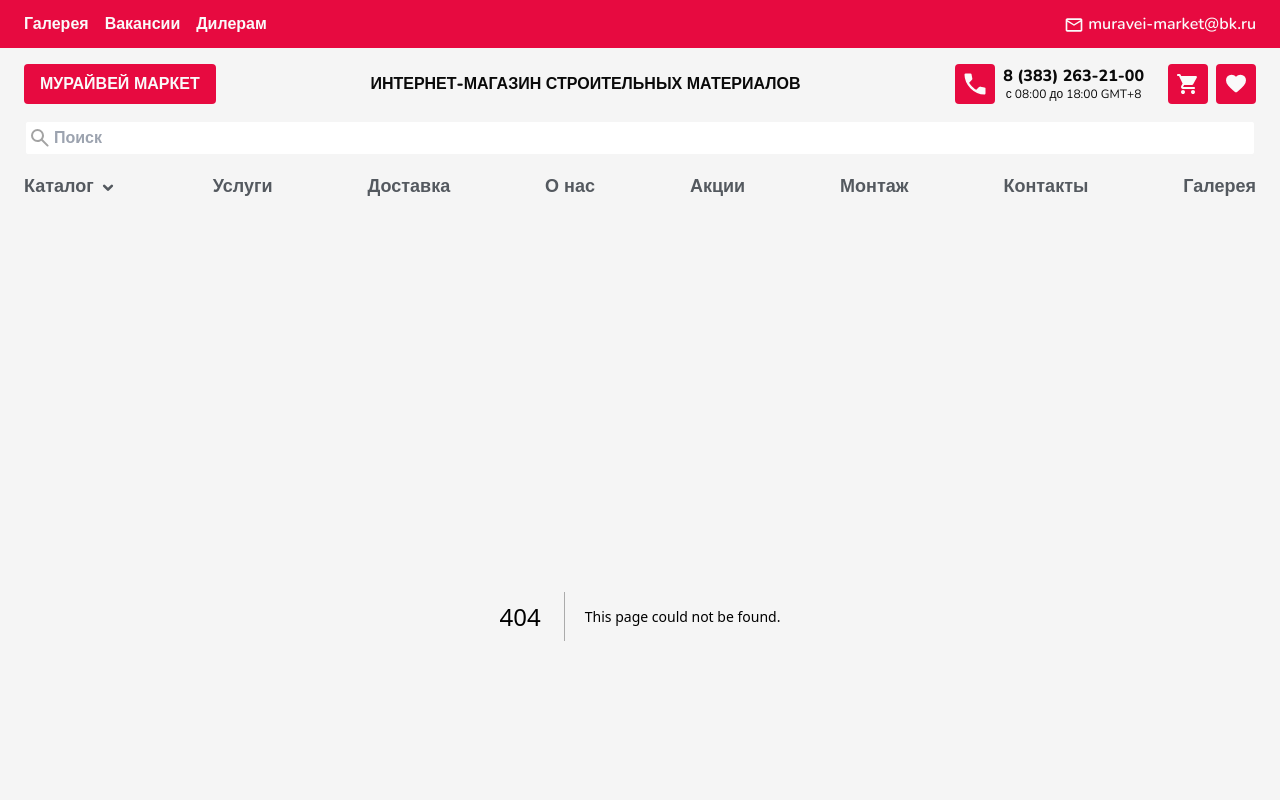
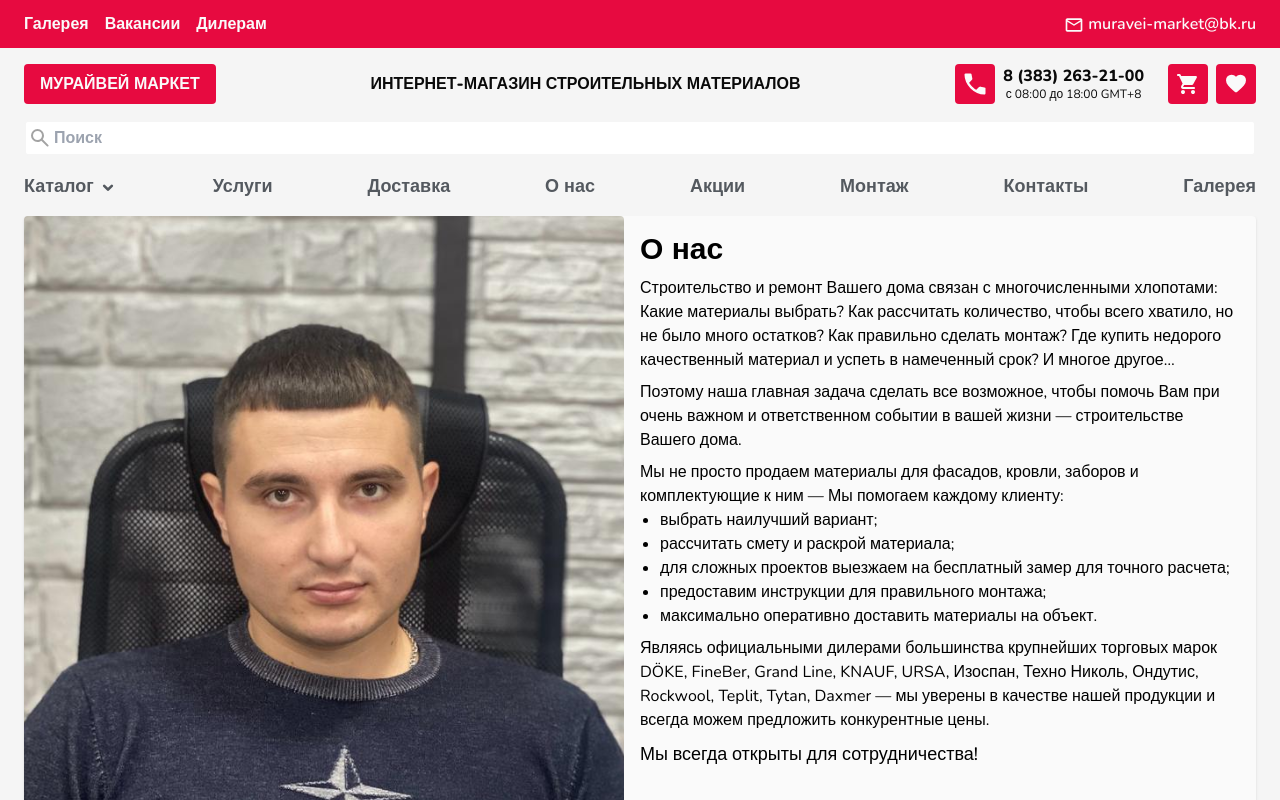
Before and after one commit to oiwy/muravei-market, a Next.js app: page /about-us in a window 1280 px wide. Before the commit this address had no page. Shown: the top 800 px of the page. Built offline with nearby package versions, Linux system fonts and the light colour scheme.

Commit message:
feat: add about-us

```diff
--- /dev/null
+++ b/src/app/about-us/page.tsx
@@ -0,0 +1,71 @@
+import Image from "next/image";
+
+const AboutUs = () => {
+  return (
+    <section>
+      <div className="container pb-6">
+        <div className="flex flex-col-reverse rounded bg-neutral-50 shadow lg:flex-row">
+          <div className="relative flex flex-1 flex-col items-center gap-y-1">
+            <div className="relative aspect-[4/6] h-auto w-full">
+              <Image
+                className="rounded object-cover"
+                src={"/about.jpg"}
+                layout="fill"
+                objectFit="cover"
+                alt="Горев Денис Вадимович"
+              />
+            </div>
+            <div className="absolute bottom-0 w-full rounded-b bg-neutral-50/90 py-2">
+              <p className="text-center text-lg">
+                <b>Директор компании</b> Горев Денис Вадимович
+              </p>
+            </div>
+          </div>
+          <div className="flex flex-1 flex-col gap-y-2 p-4">
+            <h1 className="text-3xl font-extrabold">О нас</h1>
+            <p>
+              Строительство и ремонт Вашего дома связан с многочисленными
+              хлопотами: Какие материалы выбрать? Как рассчитать количество,
+              чтобы всего хватило, но не было много остатков? Как правильно
+              сделать монтаж? Где купить недорого качественный материал и успеть
+              в намеченный срок? И многое другое…
+            </p>
+            <p>
+              Поэтому наша главная задача сделать все возможное, чтобы помочь
+              Вам при очень важном и ответственном событии в вашей жизни —
+              строительстве Вашего дома.
+            </p>
+            <div>
+              <p>
+                Мы не просто продаем материалы для фасадов, кровли, заборов и
+                комплектующие к ним — Мы помогаем каждому клиенту:
+              </p>
+              <ul className="list-disc pl-5">
+                <li>выбрать наилучший вариант;</li>
+                <li>рассчитать смету и раскрой материала;</li>
+                <li>
+                  для сложных проектов выезжаем на бесплатный замер для точного
+                  расчета;
+                </li>
+                <li>предоставим инструкции для правильного монтажа;</li>
+                <li>максимально оперативно доставить материалы на объект.</li>
+              </ul>
+            </div>
+            <p>
+              Являясь официальными дилерами большинства крупнейших торговых
+              марок DÖKE, FineBer, Grand Line, KNAUF, URSA, Изоспан, Техно
+              Николь, Ондутис, Rockwool, Teplit, Tytan, Daxmer — мы уверены в
+              качестве нашей продукции и всегда можем предложить конкурентные
+              цены.
+            </p>
+            <h2 className="text-lg font-medium">
+              Мы всегда открыты для сотрудничества!
+            </h2>
+          </div>
+        </div>
+      </div>
+    </section>
+  );
+};
+
+export default AboutUs;
```
